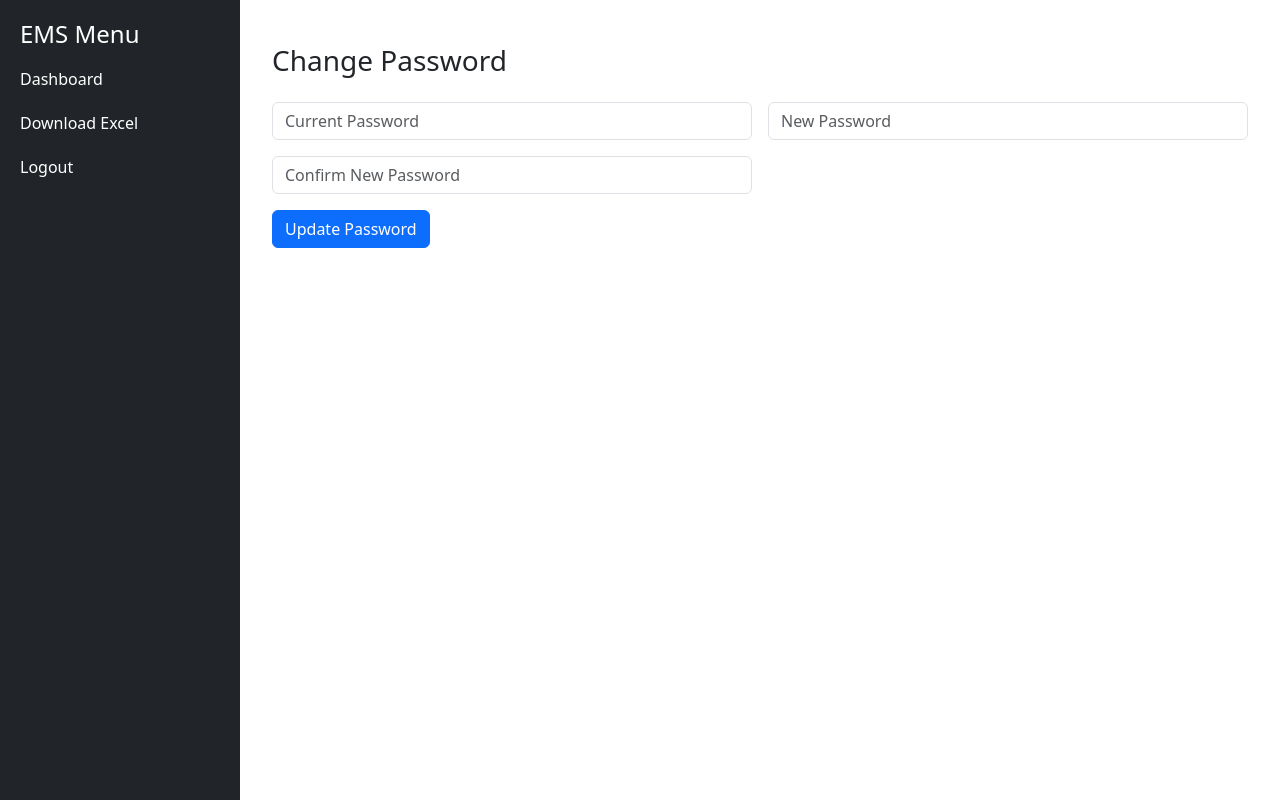
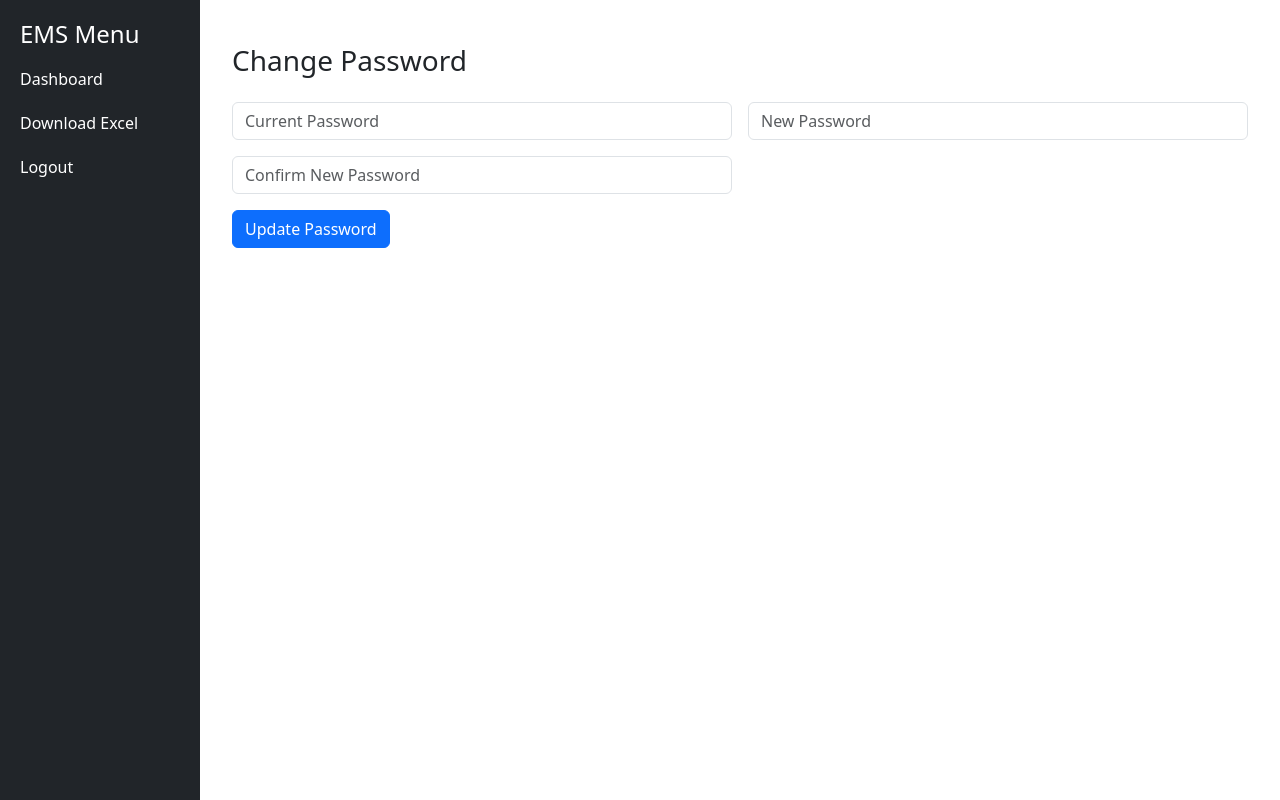
Before and after one commit to richard358/employee-management-system, a Flask app: page /change_password in a window 1280 px wide. Run offline with Flask 3, Linux system fonts and the light colour scheme; the visitor is signed in with stand-in values (Sample User, id 1); some libraries are stand-ins or nearby versions.

Commit message:
Updated layout.html and index.html with layout improvements

```diff
--- a/templates/layout.html
+++ b/templates/layout.html
@@ -7,6 +7,7 @@
 
     <!-- Bootstrap 5 CDN -->
     <link href="https://cdn.jsdelivr.net/npm/bootstrap@5.3.0/dist/css/bootstrap.min.css" rel="stylesheet">
+    <style>
         <style>
   body {
     min-height: 100vh;
@@ -18,7 +19,7 @@
     height: 100vh;
   }
   .sidebar {
-            width: 240px;
+    width: 200px; /* Reduced from 240px */
     background-color: #212529;
     color: white;
     padding: 20px;
@@ -49,6 +50,8 @@
       padding: 10px;
     }
   }
+</style>
+
     </style>
 </head>
 <body>
```
Lines whose indentation alone changed are shown as unchanged.
